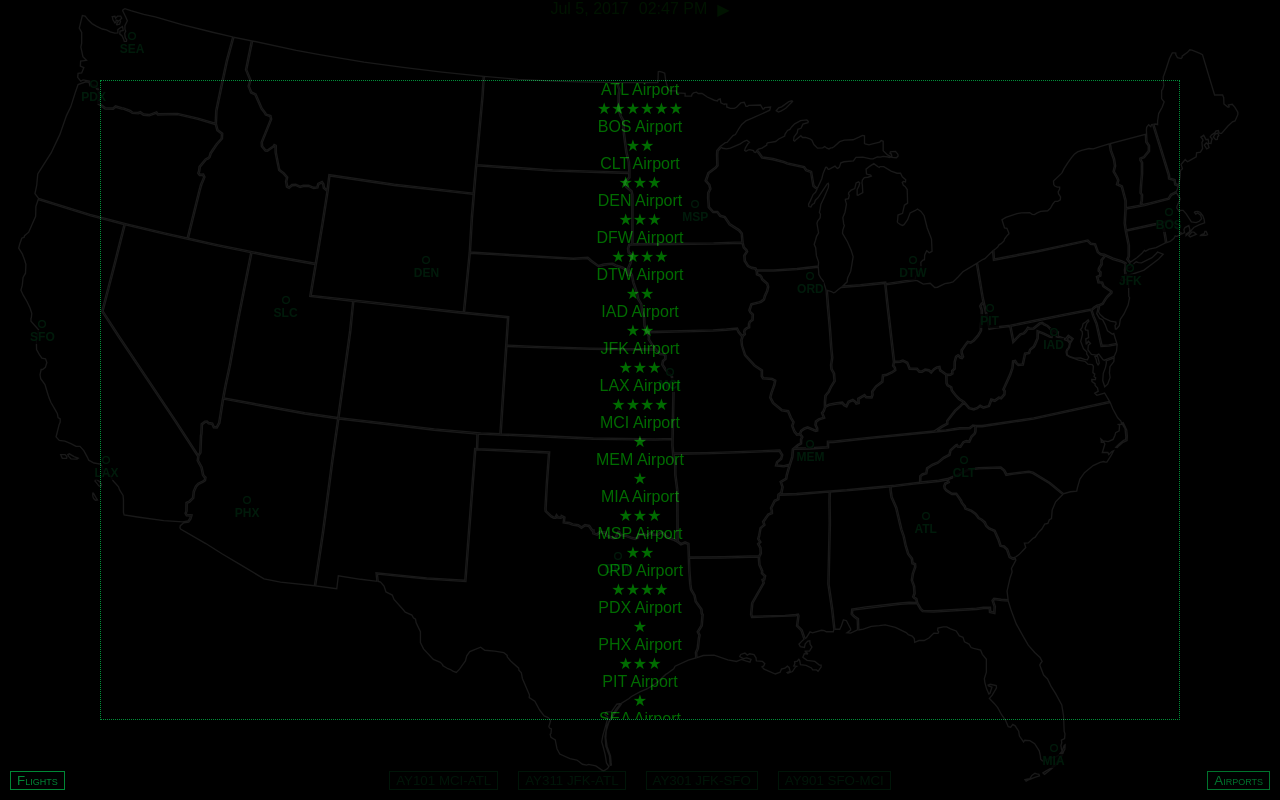
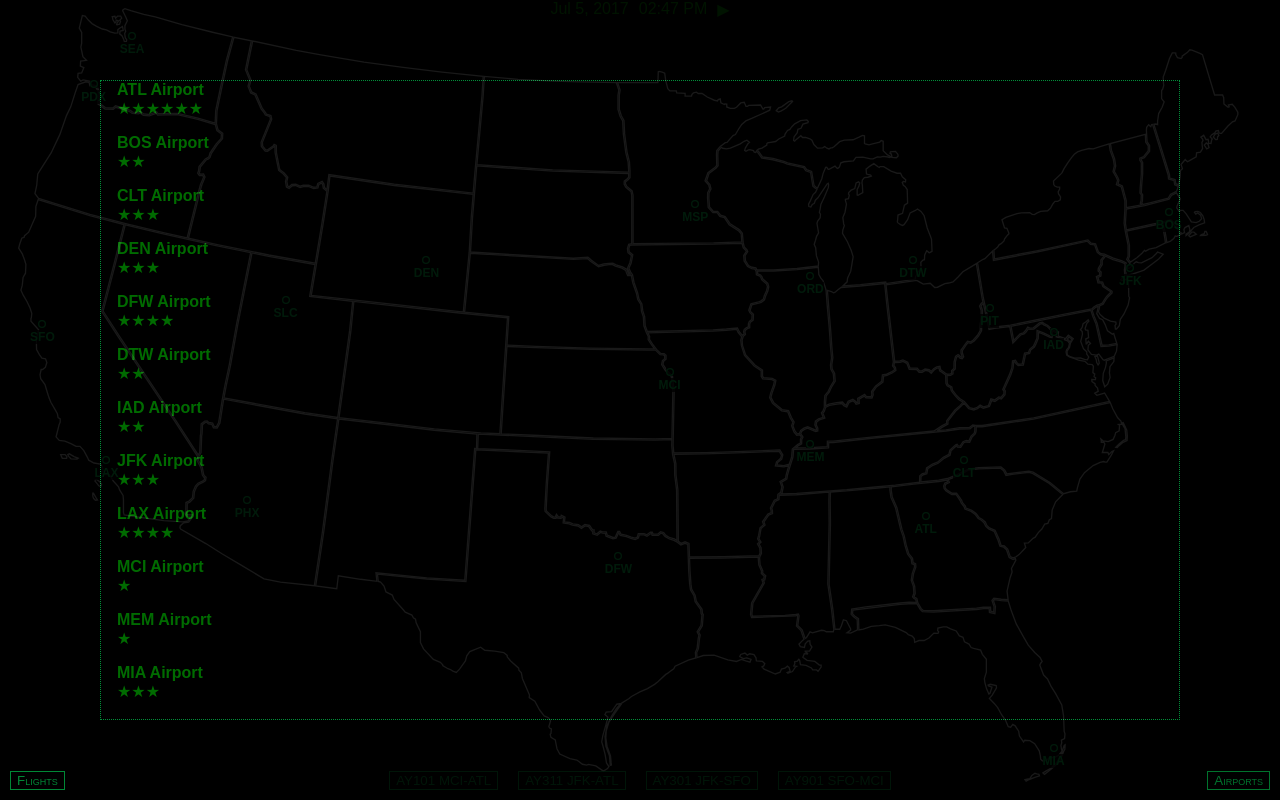
Before and after one commit to kpsroka/AirYou, a React (Create React App) app: page / in a window 1280 px wide. Both pictures are taken after a click on the button "Airports". Built offline with nearby package versions, Linux system fonts and the light colour scheme.

Commit message:
Styling for AirportList.

```diff
--- /dev/null
+++ b/src/ui/airport/AirportList.css
@@ -0,0 +1,23 @@
+.airportListContainer {
+  width: 200px;
+}
+
+.airportListEntry {
+  display: flex;
+  flex-direction: column;
+  align-items: flex-start;
+  margin-left: 16px;
+}
+
+.airportListEntry:hover {
+  background-color: #031;
+  cursor: pointer;
+}
+
+.airportListName {
+  font-weight: bold;
+}
+
+.airportListEntry + .airportListEntry {
+  margin-top: 16px;
+}
--- a/src/ui/airport/AirportList.js
+++ b/src/ui/airport/AirportList.js
@@ -1,22 +1,25 @@
 import React from 'react';
+import './AirportList.css';
 import '../common/ModalWindow.css';
 
 class AirportList extends React.Component {
   render() {
     return (
         <div className="modalWindow">
-          {this.props.airports.map((airport) => AirportList.renderAirportEntry(airport))}
+          <div className="airportListContainer">
+            {this.props.airports.map((airport) => AirportList.renderAirportEntry(airport))}
+          </div>
         </div>
     );
   }
 
   static renderAirportEntry(airport) {
     return (
-      <div key={airport.code}>
-        <div>{airport.fullName}</div>
-        <span>
+      <div key={airport.code} className="airportListEntry">
+        <div className="airportListName">{airport.fullName}</div>
+        <div>
           {AirportList.renderAirportRank(airport.size)}
-        </span>
+        </div>
       </div>
     );
   }
```
